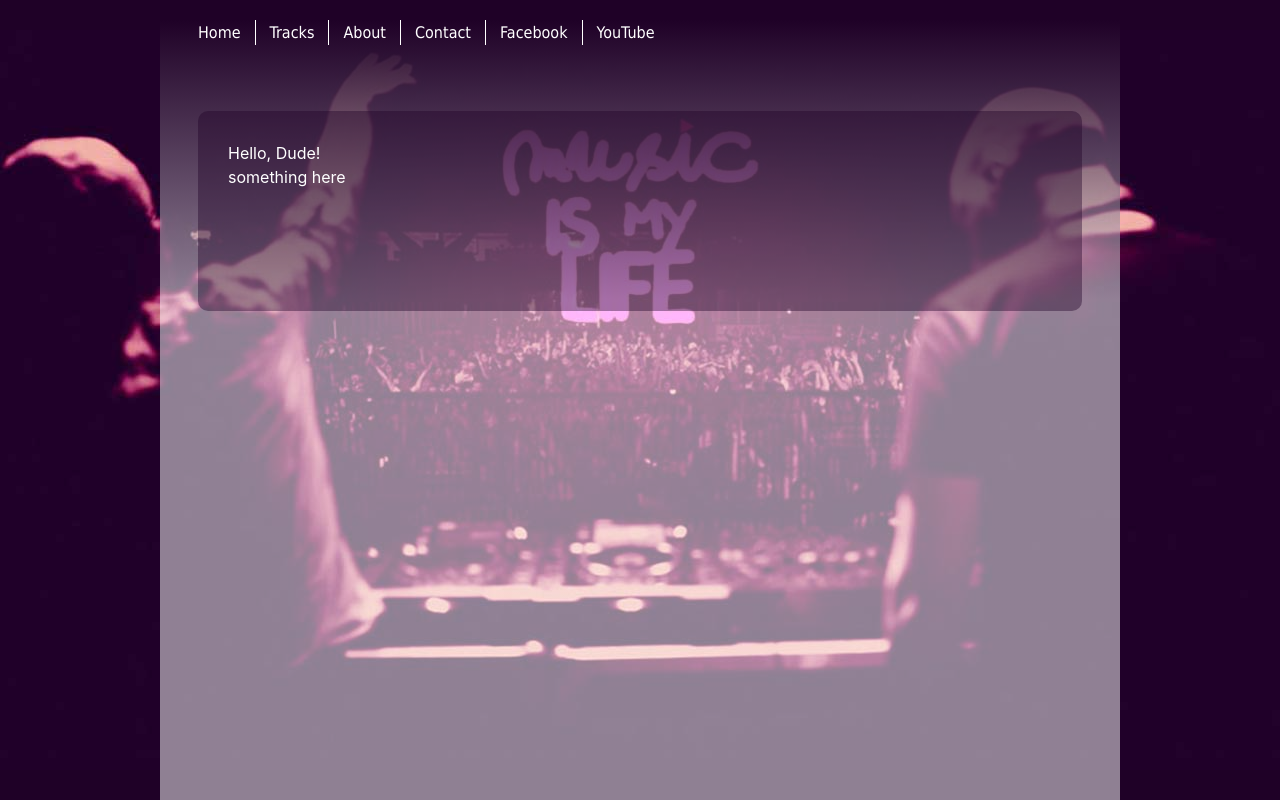
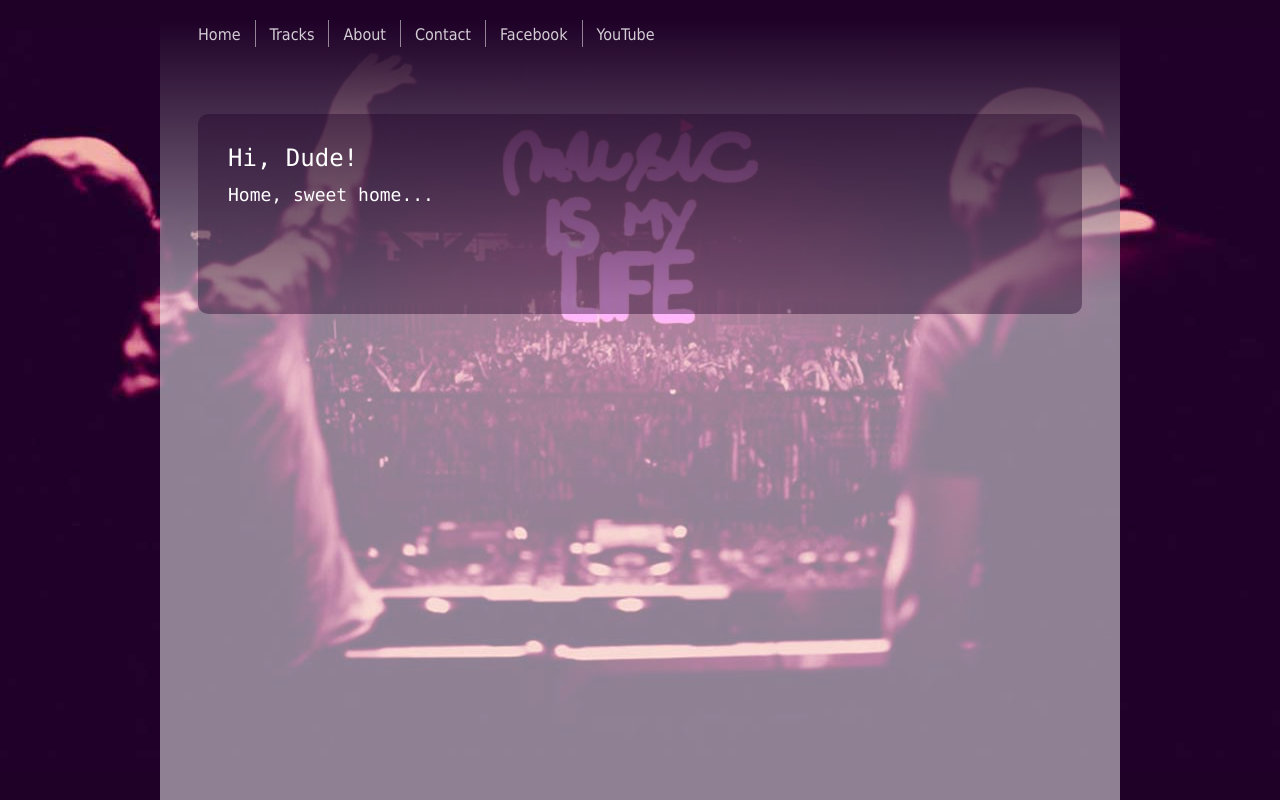
Before and after one commit to srgg6701/Music-Is-My-Life, a website: page index.html in a window 1280 px wide. Drawn offline with nearby package versions, Linux system fonts and the light colour scheme.

Commit message:
Re-arranging app and small styles modifications.

```diff
--- a/css/styles.css
+++ b/css/styles.css
@@ -6,6 +6,8 @@ body{
     background-size: contain;
     background-color: #1f0127;
     height: 100%;
+    font-family: Consolas, Verdana, serif;
+    font-size: 18px;
 }
 *{
     box-sizing: border-box;
@@ -34,13 +36,16 @@ ul.menu{
     padding: 0 14px;
 }
 #menu-top a{
-    color: white;
+    color: rgba(255,255,255,0.8);
     font-family: Tahoma, Arial, serif;
+    font-size: 16px;
     text-decoration: none;
 }
-
+#menu-top a:hover{
+    color:white;
+}
 #menu-top li +li{
-    border-left: solid 1px white;
+    border-left: solid 1px rgba(255,255,255,0.5);
 }
 #scene{
     background-color: rgba(31,1,39,0.4);
@@ -49,3 +54,6 @@ ul.menu{
     min-height: 200px;
     width: 100%;
 }
+.header-lead{
+    margin-top: 0;
+}
--- a/index.html
+++ b/index.html
@@ -20,13 +20,12 @@
             <li><a href="#about">About</a></li>
             <li><a href="#contact">Contact</a></li>
             <li><a href="#facebook">Facebook</a></li>
-            <li><a href="#youtoube">YouTube</a></li>
+            <li><a href="#youtube">YouTube</a></li>
         </ul>
     </header>
     <main>
         <div id="scene"></div>
         <script type="text/template" id="template-main">
-            <div>Hello, Dude!</div>
             <%= contents %>
         </script>
     </main>
--- a/js/app.js
+++ b/js/app.js
@@ -8,34 +8,115 @@
                 //console.log('Model here', this);
             }
         }),
-        appView = Backbone.View.extend({
+        homeView = Backbone.View.extend({
             el: '#scene',
-            /*initialize: function () { this.render(); },*/
+            initialize: function () { console.log('homeView') },
             render: function () {
-                console.trace('View render!');
                 var data = {
-                    contents: 'something here'
+                    contents: `<h4 class="header-lead">Hi, Dude!</h4>
+                    <p>Home, sweet home...</p>`
                 };
                 var template = $('#template-main').html();
                 this.$el.html(_.template(template)(data));
             }
         }),
+        tracksView = Backbone.View.extend({
+            el: '#scene',
+            initialize: function () { console.log('tracksView') },
+            render: function () {
+                var data = {
+                    contents: `<h4 class="header-lead">Some nice tracks here</h4>
+                    <p>Choose what you like</p>`
+                };
+                var template = $('#template-main').html();
+                this.$el.html(_.template(template)(data));
+            }
+        }),
+        aboutView = Backbone.View.extend({
+            el: '#scene',
+            initialize: function () { console.log('aboutView') },
+            render: function () {
+                var data = {
+                    contents: `<h4 class="header-lead">All about the way here</h4>
+                    <p>It will be really interesting!</p>`
+                };
+                var template = $('#template-main').html();
+                this.$el.html(_.template(template)(data));
+            }
+        }),
+        contactView = Backbone.View.extend({
+            el: '#scene',
+            initialize: function () { console.log('contactView') },
+            render: function () {
+                var data = {
+                    contents: `<h4 class="header-lead">Call, write, email!</h4>
+                    <p>I will give you my answer, anyway!</p>`
+                };
+                var template = $('#template-main').html();
+                this.$el.html(_.template(template)(data));
+            }
+        }),
+        facebookView = Backbone.View.extend({
+            el: '#scene',
+            initialize: function () { console.log('faceboookView') },
+            render: function () {
+                var data = {
+                    contents: `<h4 class="header-lead">Yes, we attend there also</h4>
+                    <p>Not sure, however, that it makes sense ─ to write anything here insted of redirecting to Facebook itself...</p>`
+                };
+                var template = $('#template-main').html();
+                this.$el.html(_.template(template)(data));
+            }
+        }),
+        youtubeView = Backbone.View.extend({
+            el: '#scene',
+            initialize: function () { console.log('tracksView') },
+            render: function () {
+                var data = {
+                    contents: `<h4 class="header-lead">Youtube Channel</h4>
+                    <p>Yeah... we've got that. Welcome!</p>`
+                };
+                var template = $('#template-main').html();
+                this.$el.html(_.template(template)(data));
+            }
+        }),
+        // router here
         AppRouter = Backbone.Router.extend({
             routes: {
                 '': 'homeRoute',
                 'home': 'homeRoute',
+                'tracks': 'tracksRoute',
                 'about': 'aboutRoute',
+                'contact': 'contactRoute',
+                'facebook': 'facebookRoute',
+                'youtube': 'youtubeRoute'
             },
             homeRoute: function () {
-                view.render();
+                view_home.render();
+            },
+            tracksRoute: function () {
+                view_tracks.render();
             },
             aboutRoute: function () {
-                var aboutView = new AboutView();
-                $("#content").html(aboutView.el);
+                view_about.render();
+            },
+            contactRoute: function () {
+                view_contact.render();
+            },
+            facebookRoute: function () {
+                view_facebook.render();
+            },
+            youtubeRoute: function () {
+                view_youtube.render();
             }
         }),
         model = new appModel(),
-        view = new appView(),
-        appRouter = new AppRouter();
+        view_home = new homeView({model:model}),
+        view_tracks = new tracksView({model:model}),
+        view_about = new aboutView({model:model}),
+        view_contact = new contactView({model:model}),
+        view_facebook = new facebookView({model:model}),
+        view_youtube = new youtubeView({model:model}),
+        router = new AppRouter();
     Backbone.history.start();
 })();
```
